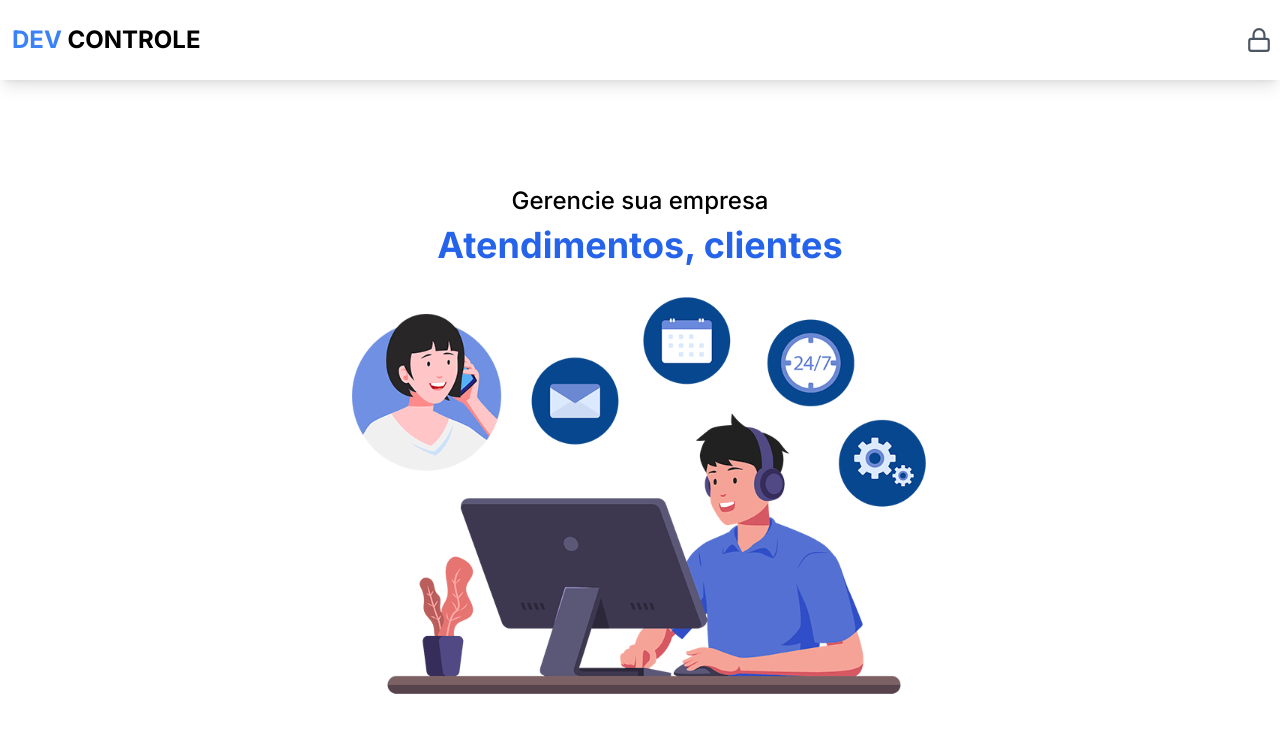
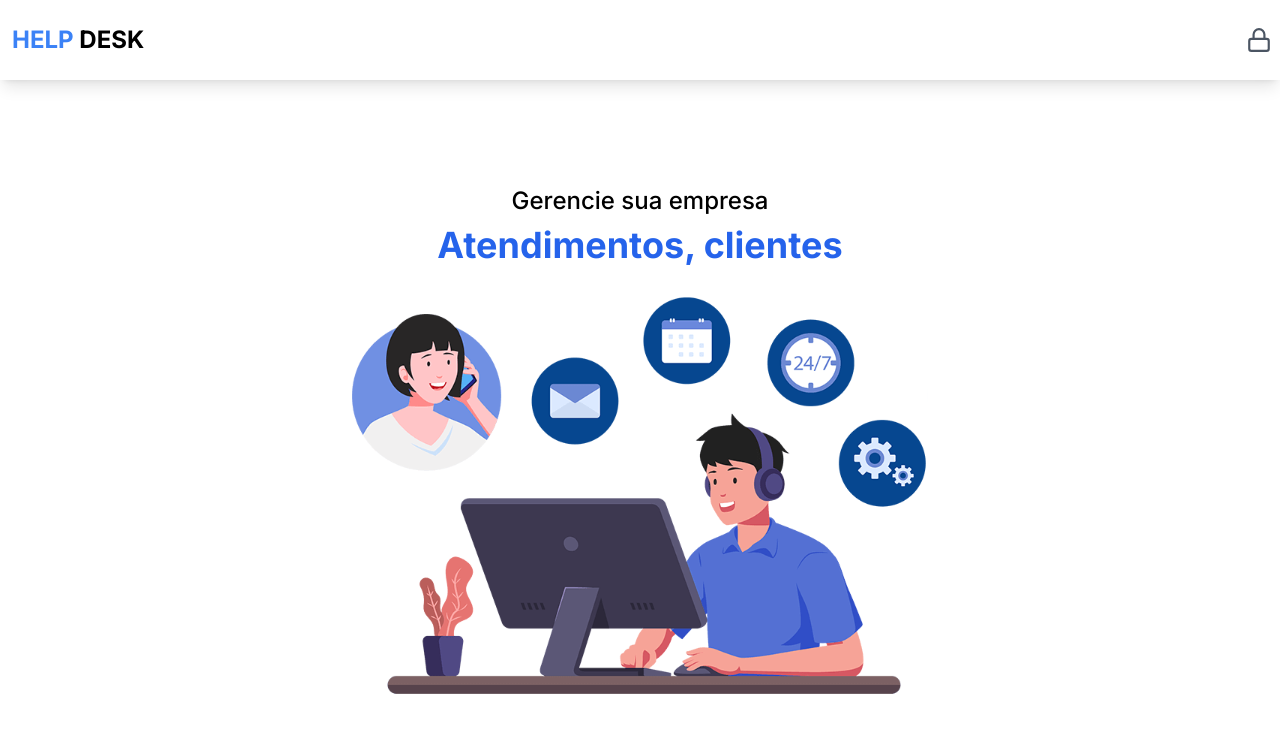
Before and after one commit to maiconsbotelho/devcontrole, a Next.js app: page / in a window 1280 px wide. Shown: the top 732 px of the page. Built offline with nearby package versions, Linux system fonts and the light colour scheme; no server answers.

Commit message:
find: fim

```diff
--- a/src/app/dashboard/page.tsx
+++ b/src/app/dashboard/page.tsx
@@ -13,6 +13,7 @@
     redirect('/');
   }
 
+  // Busca os tickets do usuário logado
   const tickets = await prismaClient.ticket.findMany({
     where: {
       userId: session.user.id,
@@ -20,6 +21,9 @@
     },
     include: {
       customer: true,
+    },
+    orderBy: {
+      created_at: 'desc',
     },
   });
 
--- a/src/components/Header/index.tsx
+++ b/src/components/Header/index.tsx
@@ -21,7 +21,7 @@
       <div className="mx-auto flex w-full max-w-7xl items-center justify-between">
         <Link href="/">
           <h1 className="pl-1 text-2xl font-bold duration-300 hover:tracking-widest">
-            <span className="text-blue-500">DEV</span> CONTROLE
+            <span className="text-blue-500">HELP</span> DESK
           </h1>
         </Link>
 
```
